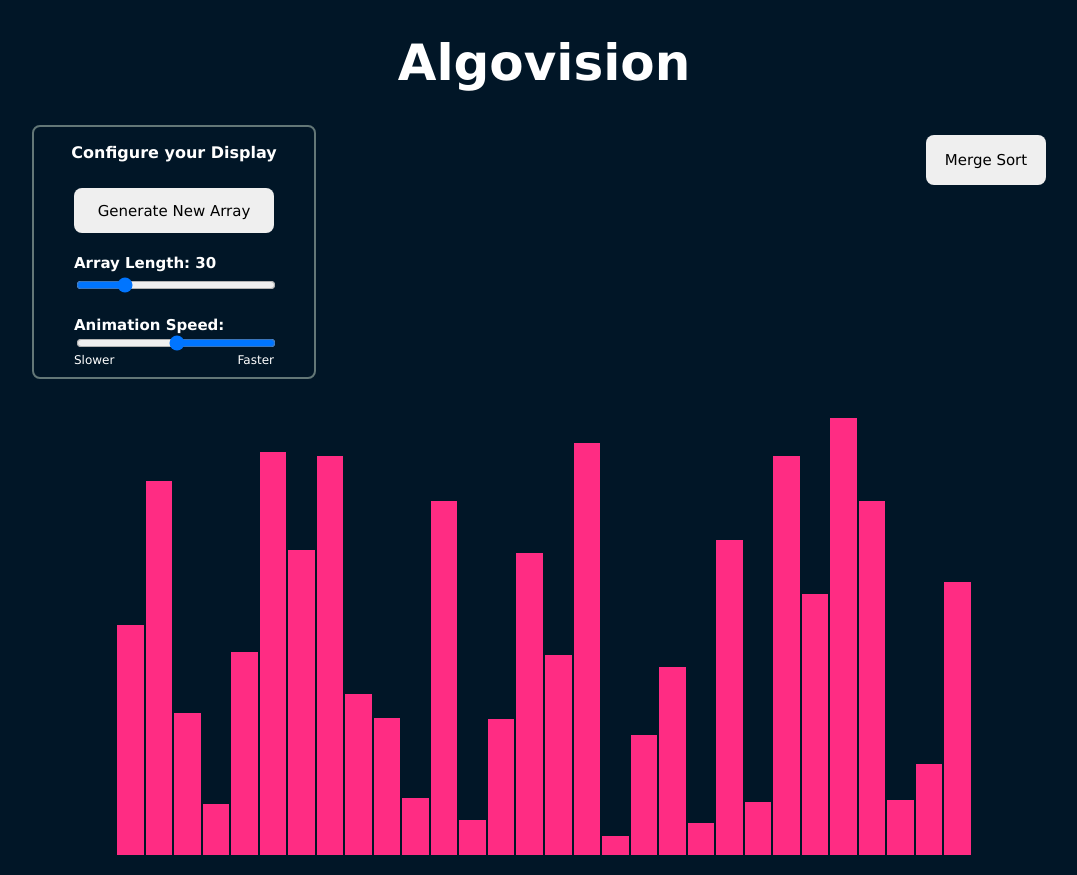
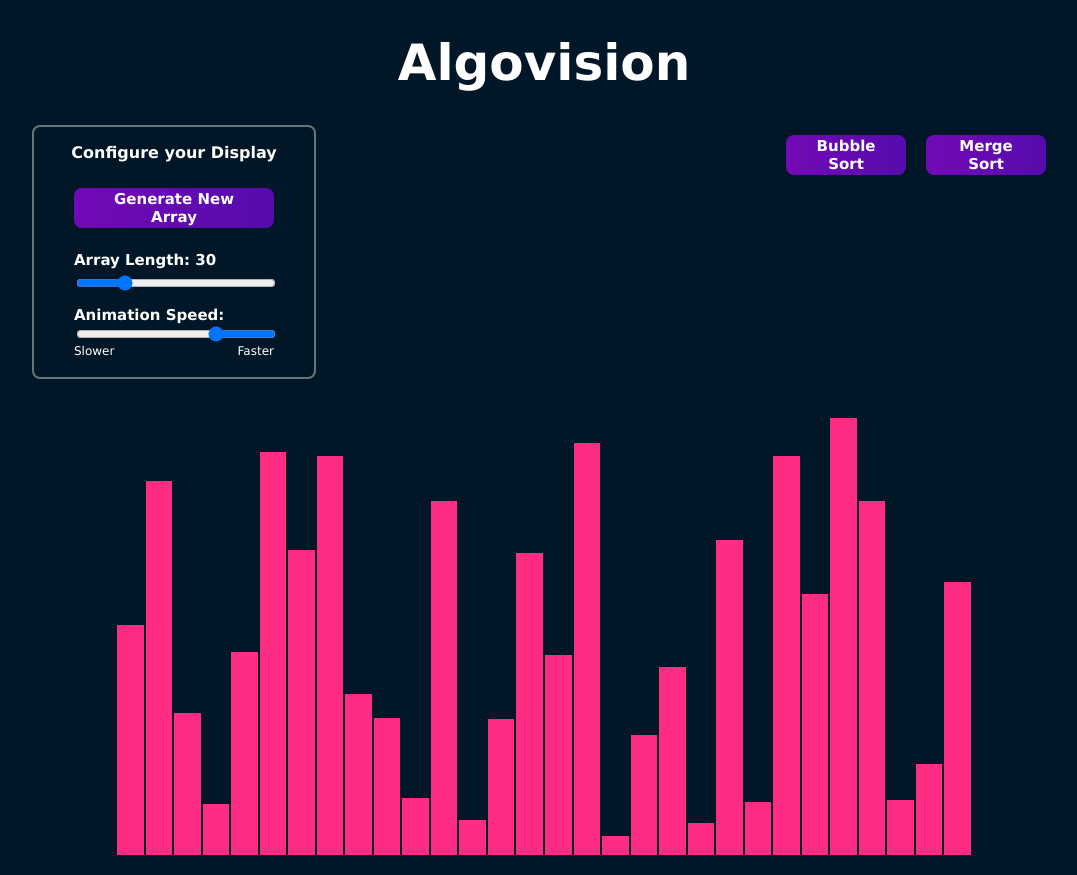
Before and after one commit to kookumber/algo-vision, a React (Create React App) app: page / in a window 1280 px wide. Shown: the whole page, without its empty margins (96-1173 px from the left). Built offline with nearby package versions, Linux system fonts and the light colour scheme.

Commit message:
added initial bubble sort

```diff
--- a/src/App.scss
+++ b/src/App.scss
@@ -1,10 +1,6 @@
 .App {
   text-align: center;
   height: 100%;
-  display: flex;
-    flex-direction: column;
-    justify-content: center;
-    align-items: center;
 }
 
 header {
--- /dev/null
+++ b/src/sortingAlgos/bubbleSortAlgo.jsx
@@ -0,0 +1,18 @@
+export const swap = (ele1, ele2) => {
+
+    return new Promise ((resolve) => {
+        // For exchanging styles of two blocks
+        let temp = ele1.style.transform;
+        let container = document.getElementById('arr-wrap')
+        ele1.style.transform = ele2.style.transform;
+        ele2.style.transform = temp
+
+        window.requestAnimationFrame(function () {
+            setTimeout(() => {
+                container.insertBefore(ele2, ele1);
+                resolve();
+            }, 250)
+        })
+    })
+
+}
--- a/src/sortingVisualizer/sortingVisualizer.jsx
+++ b/src/sortingVisualizer/sortingVisualizer.jsx
@@ -2,6 +2,8 @@ import React from "react";
 import './sortingVisualizer.scss'
 import { randomIntFromInterval} from "../utils/utils";
 import { getMergeSortAnimation } from "../sortingAlgos/mergeSortAlgo";
+import { swap } from "../sortingAlgos/bubbleSortAlgo";
+
 
 
 export default class SortingVisualizer extends React.Component {
@@ -11,8 +13,9 @@ export default class SortingVisualizer extends React.Component {
             itemArr: [],
             arrLength: 30,
             primaryColor: '#FF2C83',
-            secondaryColor: '#C792EA',
-            animationSpeed: 50,
+            secondaryColor: '#4ecdc4',
+            tertiaryColor: '#b5179e',
+            animationSpeed: 15,
             algoDesc: ""
         }
         this.updateArrLength = this.updateArrLength.bind(this)
@@ -29,20 +32,24 @@ export default class SortingVisualizer extends React.Component {
         for(let i = 0; i < len; i++) {
             arr.push(randomIntFromInterval(10, 450))
         }
+        this.setState({ itemArr: arr })
+        this.resetColor()
 
-        // const arrBars = document.getElementsByClassName('bar')
+    }
 
-        // for(let i = 0; i < arr.length; i++){
-        //     const barStyle = arrBars[i].style
-        //     barStyle.backgroundColor = this.state.primaryColor
-        // }
-        this.setState({ itemArr: arr })
+    resetColor(){
+        let arr = this.state.itemArr
+        const arrBars = document.getElementsByClassName('bar')
+        for (let i = 0; i < arr.length; i++) {
+            const barStyle = arrBars[i]
+            barStyle.style.backgroundColor = this.state.primaryColor
+        }
     }
 
     updateArrLength(e){
         let val = e.currentTarget.value
-        this.setState({ arrLength: val})
-        this.resetArr(this.state.arrLength)
+        this.setState({ arrLength: val })
+        this.resetArr(e.currentTarget.value)
     }
 
     updateSpeed(e){
@@ -50,8 +57,43 @@ export default class SortingVisualizer extends React.Component {
         this.setState({ animationSpeed: val })
     }
 
+    async bubbleSort() {
+        let bars = document.getElementsByClassName('bar')
+
+        for (let i = 0; i < bars.length; i++) {
+            for (let j = 0; j < bars.length - i - 1; j++) {
+                let barOneStyle = bars[j].style
+                let barTwoStyle = bars[j+1].style
+
+                barOneStyle.backgroundColor = this.state.secondaryColor
+                barTwoStyle.backgroundColor = this.state.secondaryColor
+
+                // await new Promise((resolve) =>
+                //     setTimeout(() => {
+                //         resolve();
+                //     }, 100)
+                // )
+
+                const bar1 = bars[j].style.height
+                const val1 = Number(bar1.slice(0, bar1.indexOf('p')))
+                const bar2 = bars[j + 1].style.height
+                const val2 = Number(bar2.slice(0, bar2.indexOf('p')))
+
+                if (val1 > val2) {
+                    await swap(bars[j], bars[j + 1])
+                    bars = document.getElementsByClassName('bar')
+                }
+
+                bars[j].style.backgroundColor = this.state.primaryColor
+                bars[j + 1].style.backgroundColor = this.state.primaryColor
+            }
+
+            bars[bars.length - i - 1].style.backgroundColor = this.state.tertiaryColor
+        }
+    }
+
     mergeSort() {
-        this.setState({ algoDesc: "Merge Sort is a sorting algorithm that is based on the Divid and Conquer paradigm. The array is initially divided into two equal haves and then they are combined in a sorted manner." })
+        // Uses itemArr, animationSpeed
         const animations = getMergeSortAnimation(this.state.itemArr)
         for (let i = 0; i < animations.length; i++) {
             const arrBars = document.getElementsByClassName('bar')
@@ -106,10 +148,10 @@ export default class SortingVisualizer extends React.Component {
                         <h4>Animation Speed:</h4>
                         <input type="range"
                             id="speed-control"
-                            min="1"
-                            max="100"
+                            min="0.75"
+                            max="50"
                             step="1"
-                            defaultValue="50"
+                            defaultValue="15"
                             onChange={e => this.updateSpeed(e)} />
                         <div>
                             <span>Slower</span>
@@ -119,11 +161,11 @@ export default class SortingVisualizer extends React.Component {
                 </div>
 
                 <div className="algo-selectors">
-
+                    <button onClick={() => this.bubbleSort()}>Bubble Sort</button>
                     <button onClick={() => this.mergeSort()}>Merge Sort</button>
                 </div>
             </div>
-            <div className="arr-wrap" id="wrapper" style={{ width: '70%' }}>
+            <div className="arr-wrap" id="arr-wrap" style={{ width: '70%' }}>
             {
                 itemArr.map((val, idx) => {
                     return (
--- a/src/sortingVisualizer/sortingVisualizer.scss
+++ b/src/sortingVisualizer/sortingVisualizer.scss
@@ -17,6 +17,15 @@ $background: #011627;
 $primary-bar: #FF2C83;
 $line-color: #637777;
 $border-rad: 8px;
+$black: #575656;
+$cyan: #21c7a8;
+$blue: #82aaff;
+$purp-red: #b5179e;
+$purp-light: #7209b7;
+$purp-med: #560bad;
+$purp-dark: #480ca8;
+$indigo: #3a0ca3;
+$blue-dark: #3f37c9;
 
 
 body {
@@ -51,7 +60,8 @@ body {
     align-items: flex-start;
 
     button {
-        height: 50px;
+        color: white;
+        height: 40px;
         width: 120px;
         padding-left: 15px;
         padding-right: 15px;
@@ -59,6 +69,13 @@ body {
         border-radius: $border-rad;
         border: none;
         font-size: 15px;
+        font-weight: bold;
+        cursor: pointer;
+        background-image: linear-gradient(to right, $purp-light, $purp-med);
+
+        &:hover {
+            background-image: linear-gradient(to right, $purp-med, $purp-dark)
+        }
     }
 
 
@@ -70,6 +87,7 @@ body {
         border: 2px solid $line-color;
         border-radius: $border-rad;
         justify-content: flex-start;
+
         button {
             width: 200px;
         }
@@ -82,7 +100,7 @@ body {
         .arr-range-selector {
             width: 200px;
             height: 50px;
-            margin: 10px;
+            margin-top: 10px;
             display: flex;
             flex-direction: column;
             justify-content: space-evenly;
```
